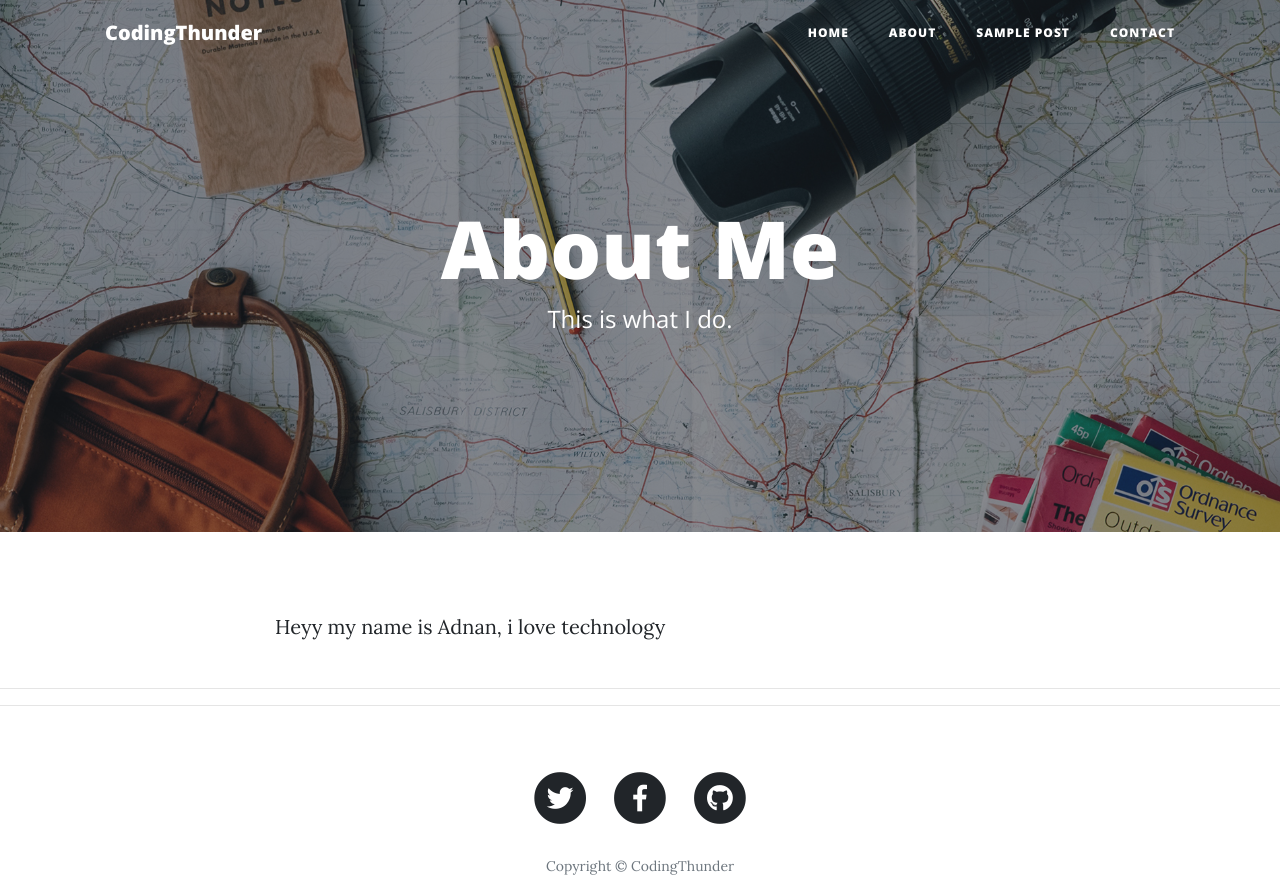
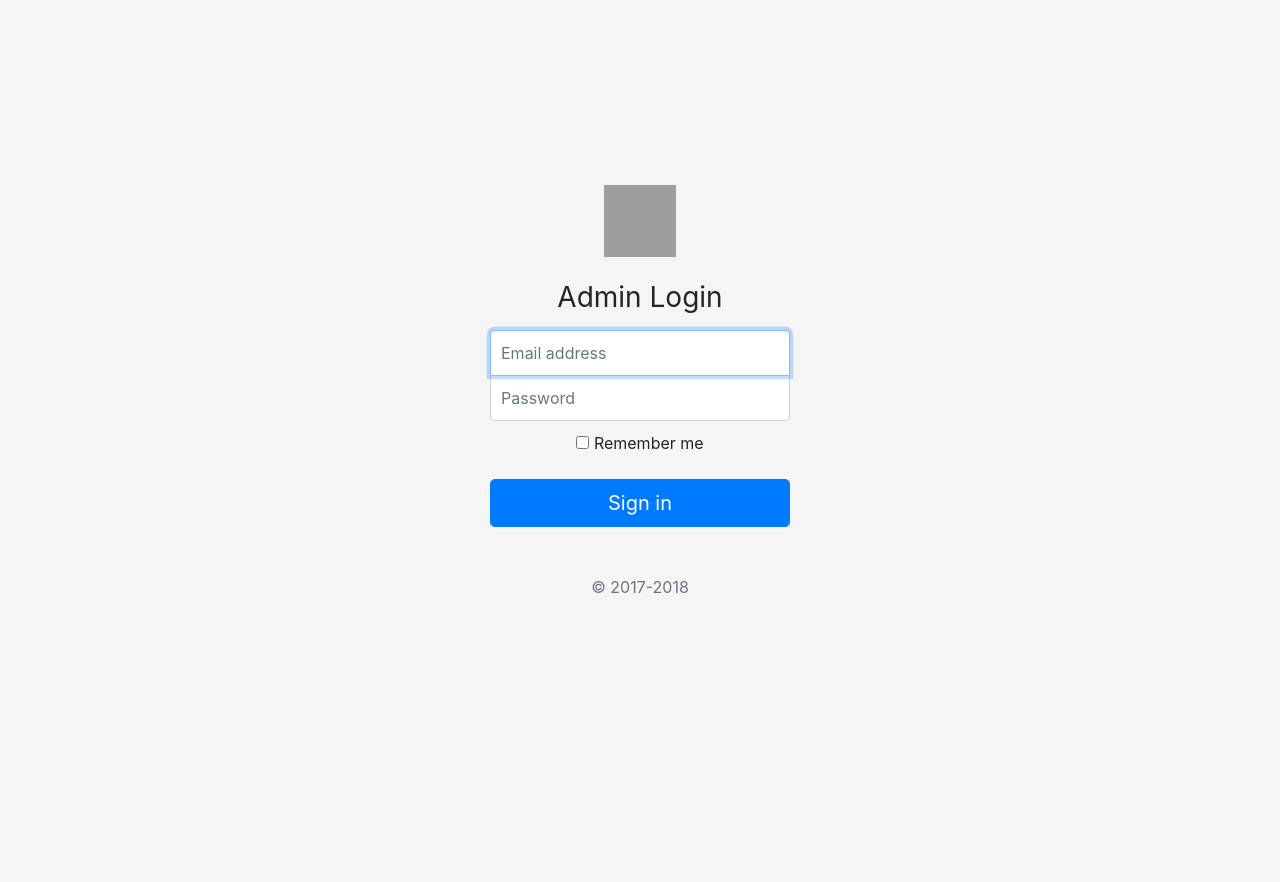
Before and after one commit to adnan-abdullah1/flask_Blog, a Flask app: page /dashbord in a window 1280 px wide. Shown: the top 882 px of the page. After the commit the page ends 593 px from the top, so only its background shows below. Run offline with Flask 2, Linux system fonts and the light colour scheme; some libraries are stand-ins or nearby versions; grey boxes are pictures that could not be loaded.

Commit message:
added admin dashbord

```diff
--- a/config.json
+++ b/config.json
@@ -8,9 +8,13 @@
      "prod_uri": "mysql+pymysql://root:@localhost/codingthunder",
      "git_url":"https://github.com/addddd123",
      "fb":"https://www.facebook.com/adnan.sheikh.75054",
-     "gmail-user": "adshe886@gmail.com",
-    "gmail-password":"ur_password",
-    "about_text":"Heyy my name is Adnan, i love technology"
+     "gmail-user": "",
+     "gmail-password":"sheikhadnan886@gmail.com",
+     "about_text":"Heyy my name is Adnan, i love technology",
+     "no_of_posts": 3,
+     "login_image":"login.svg",
+     "admin_user":"adshe886@gmail.com",
+     "admin_password": "0886"
     }
 
 }
--- a/main.py
+++ b/main.py
@@ -4,12 +4,11 @@ from datetime import datetime
 import json
 from flask_mail import Mail
 
-with open('config.json','r') as c:
-        params=json.load(c)["params"]
-local_server=True
+with open('config.json', 'r') as c:
+    params = json.load(c)["params"]
 
+local_server = True
 app = Flask(__name__)
-
 app.config.update(
     MAIL_SERVER = 'smtp.gmail.com',
     MAIL_PORT = '465',
@@ -17,9 +16,7 @@ app.config.update(
     MAIL_USERNAME = params['gmail-user'],
     MAIL_PASSWORD=  params['gmail-password']
 )
-
-mail=Mail(app)
-
+mail = Mail(app)
 if(local_server):
         app.config['SQLALCHEMY_DATABASE_URI'] = params['local_uri'] #mysql+pymysql://root:@localhost/codingthunder'
 else:
@@ -42,24 +39,36 @@ class Posts(db.Model):
     title = db.Column(db.String(80), nullable=False)
     slug = db.Column(db.String(21), nullable=False)
     content = db.Column(db.String(120), nullable=False)
+    tagline = db.Column(db.String(120), nullable=False)
     date = db.Column(db.String(12), nullable=True)
     img_file = db.Column(db.String(12), nullable=True)
+
+@app.route("/")
+def home():
+    posts = Posts.query.filter_by().all()[0:params['no_of_posts']]
+    return render_template('index.html', params=params, posts=posts)
+
+
+
+@app.route("/dashbord",methods=['GET','POST'])
+def dashbord():
+    if request.method=='POST':
+        pass
+    #REDIRECT TO ADMIN PANEL
+
+    else:
+        return render_template('login.html', params=params)
 
 
 
 
-@app.route("/")
-def home():
-    return render_template('index.html',params=params)
+@app.route("/about")
+def about():
+    return render_template('about.html', params=params)
 
 
-@app.route("/dashbord")
-def about():
-    return render_template('about.html',params=params)
 
-@app.route("/about")
-def dashbord():
-    return render_template('about.html',params=params)
+
 
 @app.route("/post/<string:post_slug>", methods=['GET'])
 def post_route(post_slug):
--- a/templates/login.html
+++ b/templates/login.html
@@ -1,17 +1,29 @@
-{% extends "layout.html" %}
-{% block body %}
+<!doctype html>
+<html lang="en">
+  <head>
+    <meta charset="utf-8">
+    <meta name="viewport" content="width=device-width, initial-scale=1, shrink-to-fit=no">
+    <meta name="description" content="">
+    <meta name="author" content="">
+    <link rel="icon" href="../../../../favicon.ico">
 
-<style type"text/css">
-padding-left: 343px;
+    <title>Signin Template for Bootstrap</title>
 
-padding-right: 343px;
+    <!-- Bootstrap core CSS -->
+    <link rel="stylesheet" href="https://stackpath.bootstrapcdn.com/bootstrap/4.1.3/css/bootstrap.min.css" integrity="sha384-MCw98/SFnGE8fJT3GXwEOngsV7Zt27NXFoaoApmYm81iuXoPkFOJwJ8ERdknLPMO" crossorigin="anonymous">
 
-</style>
-<link href="{{ url_for('static',filename='css/signin.css') }}" rel="stylesheet">
-  <div class="text-center">
-    <form class="form-signin">
-      <img class="mb-4" src="../../assets/brand/bootstrap-solid.svg" alt="" width="72" height="72">
-      <h1 class="h3 mb-3 font-weight-normal">Please sign in</h1>
+    <!-- Custom styles for this template -->
+    <link href="signin.css" rel="stylesheet">
+  </head>
+
+  <body class="text-center">
+
+ <link href="{{url_for('static', filename='css/signin.css')}}" rel="stylesheet">
+
+    <form class="form-signin" action="/dashboard" method="post">
+      {% set fname = 'img/'+  params['login_image']  %}
+      <img class="mb-4" src="{{url_for('static', filename=fname)}}" alt="" width="72" height="72">
+      <h1 class="h3 mb-3 font-weight-normal">Admin Login</h1>
       <label for="inputEmail" class="sr-only">Email address</label>
       <input type="email" id="inputEmail" class="form-control" placeholder="Email address" required autofocus>
       <label for="inputPassword" class="sr-only">Password</label>
@@ -22,9 +34,9 @@ padding-right: 343px;
         </label>
       </div>
       <button class="btn btn-lg btn-primary btn-block" type="submit">Sign in</button>
-      <p class="mt-5 mb-3 text-muted">&copy; 2017-2018</p>
+      <p class="mt-5 mb-3 text-muted">© {{params['blog_name'] }} 2017-2018</p>
     </form>
-    </div>
 
 
-{% endblock %}
+ </body>
+</html>
--- a/templates/post.html
+++ b/templates/post.html
@@ -10,7 +10,7 @@
           <div class="col-lg-8 col-md-10 mx-auto">
             <div class="post-heading">
               <h1>{{post.title}}</h1>
-              <h2 class="subheading">You can add subheading here</h2>
+              <h2 class="subheading">{{post.tagline}}</h2>
               <span class="meta">Posted by
                 <a href="#">Admin</a>
                 on {{post.date}}</span>
```
Also changed, not shown: templates/index.html (+14 -9 lines), static/img/login.svg (added), static/img/post.jpg (added), 1 other file.
